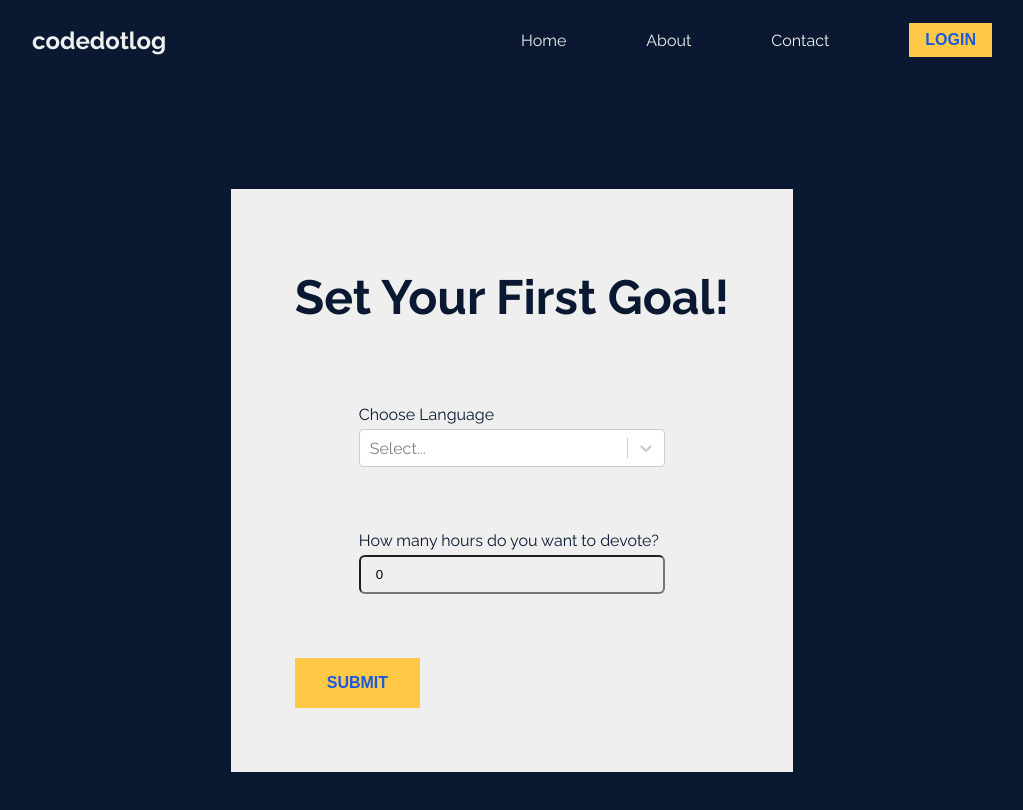
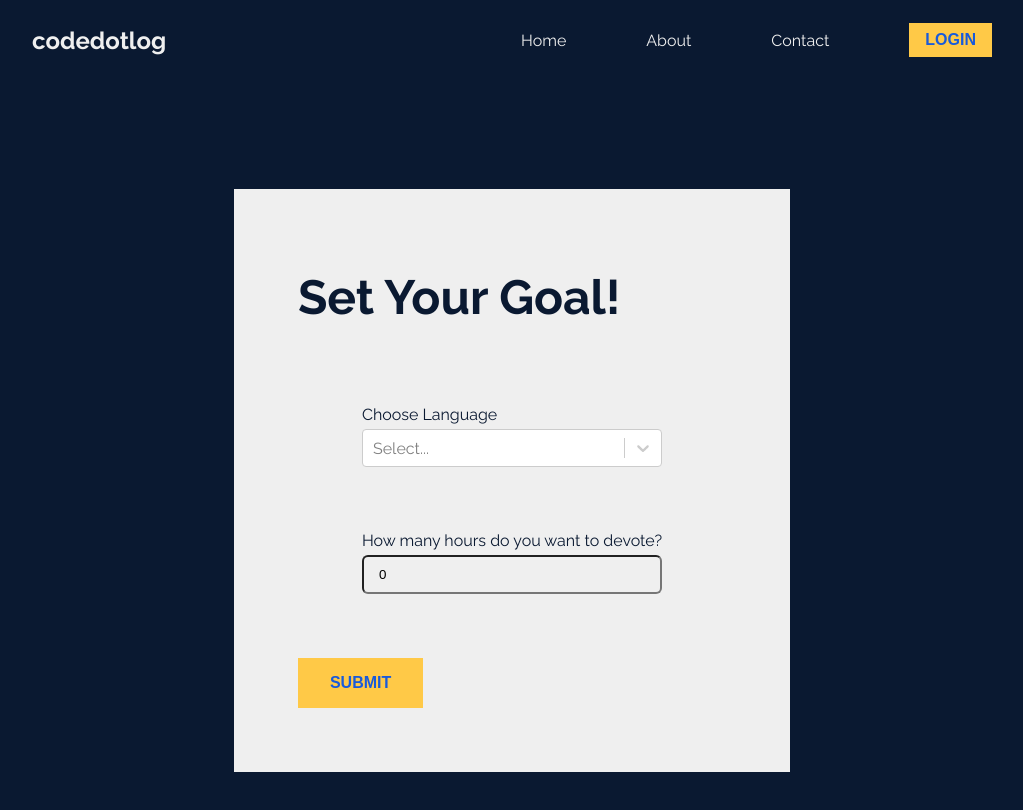
Before and after one commit to hanlee-311/codedotlog, a React (Create React App) app in the folder client/: page /SetGoal in a window 1280 px wide. Shown: the top 810 px of the page, without its empty margins (128-1151 px from the left). Built offline with nearby package versions, Linux system fonts and the light colour scheme; no server answers.

Commit message:
rename Set Goal

```diff
--- a/client/src/Components/FirstGoal.js
+++ b/client/src/Components/SetGoal.js
@@ -13,7 +13,7 @@ const optionsLanguage = [
 ]
 
 
-function FirstGoal({quoteText}) {
+function SetGoal({quoteText}) {
 
   const [langState, setLangState] = useState('');
 
@@ -56,7 +56,7 @@ console.log(goalState, langState);
         <Form onSubmit={handleFormSubmit}>
             <InsideForm>
                 <FormHeader>
-                    <h2>Set Your First Goal!</h2>
+                    <h2>Set Your Goal!</h2>
                 </FormHeader>
                 <Dropdown>
                     <FormLabel htmlFor="language">
@@ -139,4 +139,4 @@ const FormGroup = Styled.div
     color: #0A1931;
 `
 
-export default FirstGoal ;
+export default SetGoal ;
--- a/client/src/Pages/GoalPage.js
+++ b/client/src/Pages/GoalPage.js
@@ -1,11 +1,11 @@
 import React, { useState } from 'react';
-import FirstGoal from '../Components/FirstGoal';
+import SetGoal from '../Components/SetGoal';
 import Quote from '../Components/Quote';
 
 function GoalPage({quoteText}) {
     return(
         <>
-        <FirstGoal />
+        <SetGoal />
         </>
     )
 };
```
